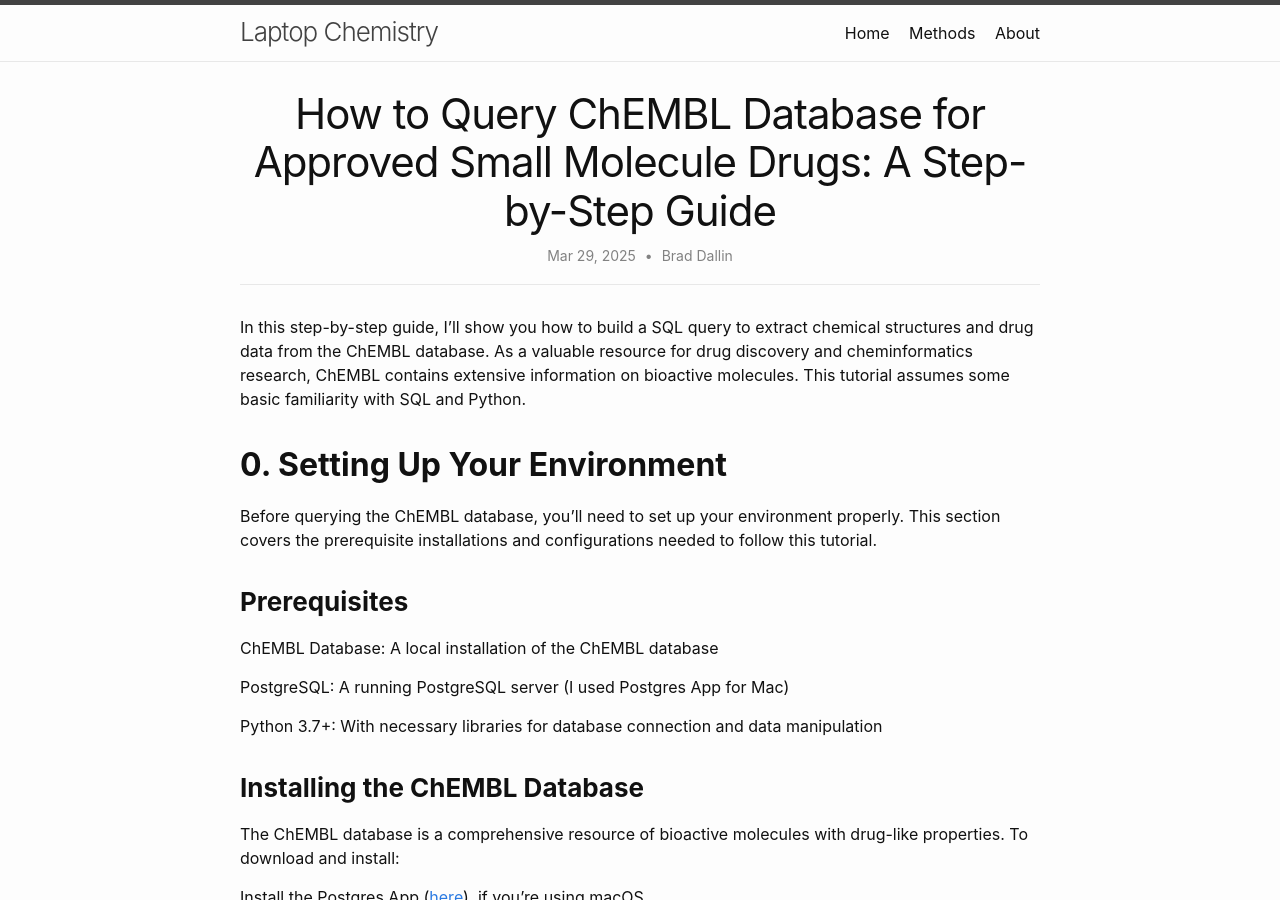
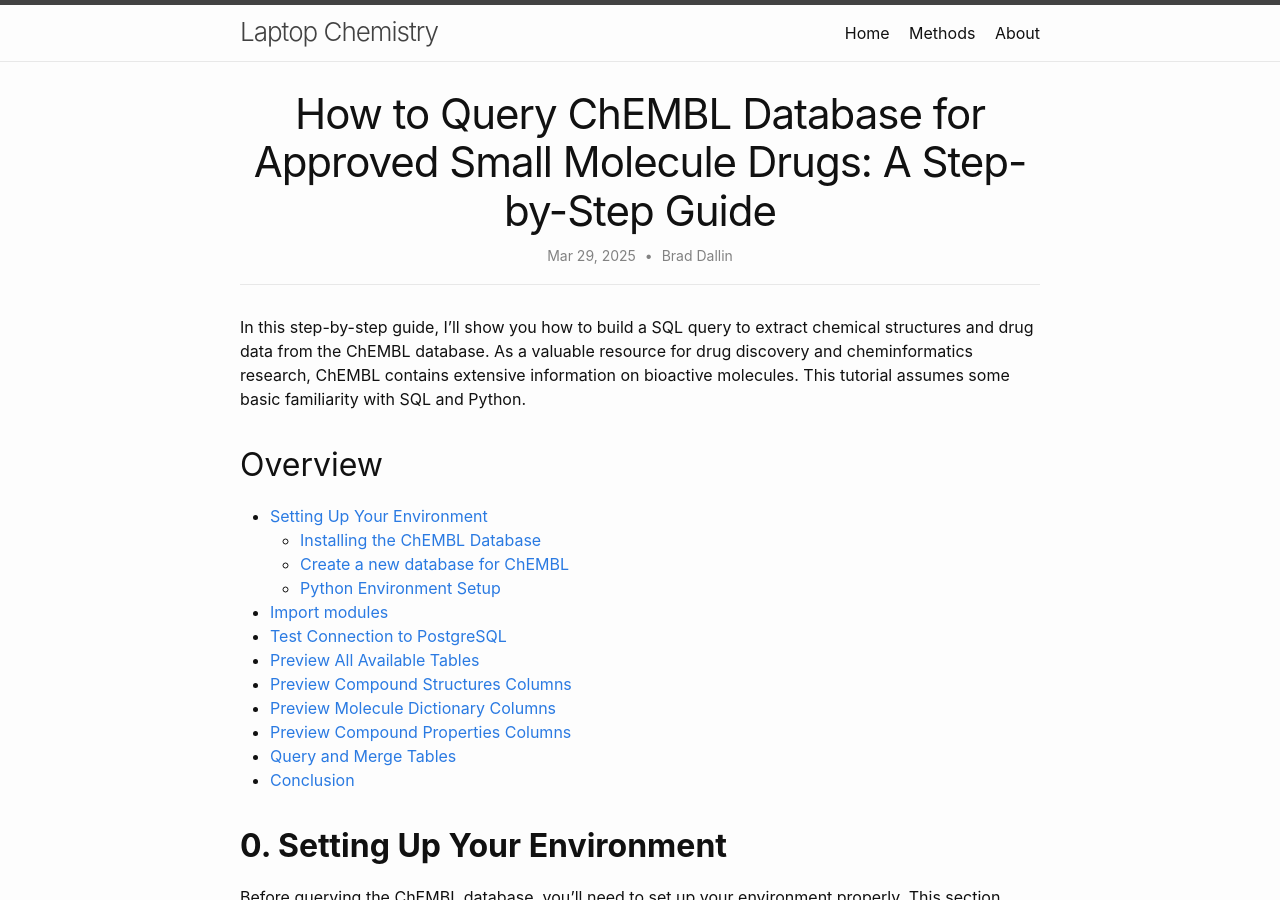
Before and after one commit to brad-dallin/laptopchemistry, a Jekyll site: the page built from docs/_methods/2025-03-29-query-chembl-approved-small-molecule-drugs.md, in a window 1280 px wide and 900 px high. Built offline with Jekyll 4.4.1, drawn with Linux system fonts in a browser that asks for light colours.

Commit message:
add table of contents and anchor links to 2025-03-29 post

````diff
--- a/docs/_methods/2025-03-29-query-chembl-approved-small-molecule-drugs.md
+++ b/docs/_methods/2025-03-29-query-chembl-approved-small-molecule-drugs.md
@@ -8,7 +8,21 @@ catagories: methods
 
 In this step-by-step guide, I'll show you how to build a SQL query to extract chemical structures and drug data from the ChEMBL database. As a valuable resource for drug discovery and cheminformatics research, ChEMBL contains extensive information on bioactive molecules. This tutorial assumes some basic familiarity with SQL and Python.
 
-## **0. Setting Up Your Environment**
+## Overview
+- [Setting Up Your Environment](#setup)
+    - [Installing the ChEMBL Database](#install-chembl)
+    - [Create a new database for ChEMBL](#create-chembldb)
+    - [Python Environment Setup](#python-setup)
+- [Import modules](#import-modules)
+- [Test Connection to PostgreSQL](#test-connection)
+- [Preview All Available Tables](#preview-tables)
+- [Preview Compound Structures Columns](#compound-structures)
+- [Preview Molecule Dictionary Columns](#molecule-dictionary)
+- [Preview Compound Properties Columns](#compound-properties)
+- [Query and Merge Tables](#query-merge)
+- [Conclusion](#conclusion)
+
+## **0. Setting Up Your Environment** {#setup}
 
 Before querying the ChEMBL database, you'll need to set up your environment properly. This section covers the prerequisite installations and configurations needed to follow this tutorial.
 
@@ -45,7 +59,7 @@ curl -JOfSL --output-dir {DOWNLOAD_PATH} https://ftp.ebi.ac.uk/pub/databases/che
 tar -xzvf chembl_35_postgresql.tar.gz
 ```
 
-### **Create a new database for ChEMBL**
+### **Create a new database for ChEMBL** {#create-chembldb}
 This process can take some time depending on your system specifications.
 
 ```python
@@ -55,7 +69,7 @@ pg_restore --verbose --no-owner --host=localhost --port=5432 --username=postgres
 ```
 
 
-### **Python Environment Setup**
+### **Python Environment Setup** {#python-setup}
 
 For this tutorial, we'll use the adbc_driver_postgresql module for database connectivity and pandas for data manipulation. Install these packages using conda, preferably in a clean environment. I installed these within my RDKit environment.
 
@@ -75,7 +89,7 @@ The psycopg2 module can also be used, if you prefer. Although, the adbc_driver_p
 Now that our environment is ready, let's proceed to connect to the database and start exploring the ChEMBL data structure.
 
 
-## **1. Import modules**
+## **1. Import modules** {#import-modules}
 
 Import pandas and adbc_driver_postgresql. By default, pandas truncates the number of columns printed. I adjusted the max column setting to print all columns.
 
@@ -96,7 +110,7 @@ print(f"ADBC Driver Version: {adbc_driver_postgresql.__version__}")
     ADBC Driver Version: 1.5.0
 
 
-## 2. **Test Connection to PostgreSQL**
+## 2. **Test Connection to PostgreSQL** {#test-connection}
 
 Set the URI hosting the ChEMBL database to localhost. Then use a basic SQL query to test the connection to the database.
 
@@ -114,7 +128,7 @@ except:
     Database connected successfully
 
 
-## 3. **Preview All Available Tables in ChEMBL Database**
+## 3. **Preview All Available Tables in ChEMBL Database** {#preview-tables}
 
 The ChEMBL database contains a lot of data which has been split into tables. You will often need to query and merge multiple tables to get all the data needed. Run the query below to list all the available tables in the database.
 
@@ -159,7 +173,7 @@ print(chembl_tables_df["table_name"].values)
      'usan_stems' 'variant_sequences' 'version' 'warning_refs']
 
 
-## 4. **Preview All Columns in Compound Structures Table**
+## 4. **Preview All Columns in Compound Structures Table** {#compound-structures}
 
 Run this query to see which columns are available in the compound structures table. Canonical SMILES are also available in this table.
 
@@ -185,7 +199,7 @@ print(f"Columns: {chembl_columns_df["column_name"].values}")
      'src_compound_id' 'cidx']
 
 
-## 5. **Preview All Columns in Molecule Dictionary**
+## 5. **Preview All Columns in Molecule Dictionary** {#molecule-dictionary}
 
 Run this query to see which columns are available in the molecule dictionary table, I ran this query. The molecule dictionary table contains much of the drug information data.
 
@@ -216,7 +230,7 @@ print(f"Columns: {chembl_columns_df["column_name"].values}")
      'chemical_probe' 'orphan']
 
 
-## 6. **Preview All Columns in Compound Properties**
+## 6. **Preview All Columns in Compound Properties** {#compound-properties}
 
 Run this query to see which columns are available in the compound properties table. Compound properties are mostly the physicochemical properties of the molecule.
 
@@ -245,7 +259,7 @@ print(f"Columns: {chembl_columns_df["column_name"].values}")
      'hbd_lipinski' 'num_lipinski_ro5_violations' 'np_likeness_score']
 
 
-## 7. **Query ChEMBL Database for Small Molecule Drugs and Merge Tables**
+## 7. **Query ChEMBL Database for Small Molecule Drugs and Merge Tables** {#query-merge}
 
 You can take the information about the columns above and combine it into a query/filter for small molecule drugs. It may be a little excessive to include all columns, but this is how you could keep all the data in view. It’s often easier to filter data later, rather than go back to retrieve or generate the data again. Uncomment chembl_df.to_csv command and add a file path to save the data to file.
 
@@ -653,6 +667,6 @@ chembl_df.head()
 </div>
 
 
-## **Conclusion and Next Steps**
+## **Conclusion and Next Steps** {#conclusion}
 
 This tutorial demonstrated how to query the ChEMBL database for approved small molecule drugs by merging multiple tables. The resulting dataset provides information including structures, physicochemical properties, and drug classification data. For more information on processing the data with RDKit, check out my that post [here]( https://brad-dallin.github.io/laptopchemistry/methods/2025-04-07-molecule-2d-profiling-rdkit.html) and watch for future posts exploring how to analyze this data for drug discovery applications and structure-activity relationship studies.
````
Also changed, not shown: other parts of docs/_methods/2025-03-29-query-chembl-approved-small-molecule-drugs.md (+1 -1 lines).
